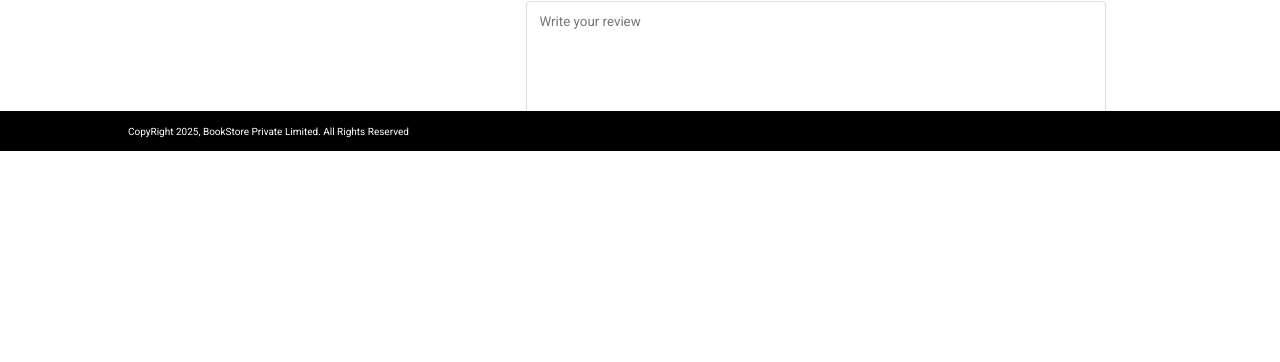
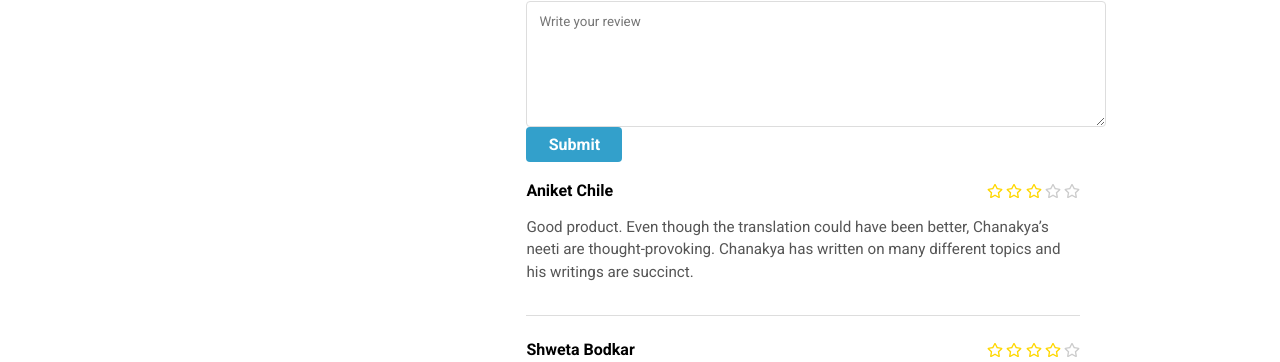
Before and after one commit to likithSiddavatamM/eCommerce-BookStoreApp, a React (Create React App) app: page /book/1 in a window 1280 px wide. Shown: the part 438-800 px from the top of the page. Built offline with nearby package versions, Linux system fonts and the light colour scheme; no server answers.

Commit message:
[Preetham B S] REFACTORED : The BookDetails and Cart

```diff
--- a/src/Api.js
+++ b/src/Api.js
@@ -115,14 +115,18 @@ export const createCustomerApiCall = async (payload) => {
 
 export const addToCartApi = async (bookId) => {
     try {
-        const response = await axios.post(`${BASE_URL}cart`, { bookId }, {
-            headers: {
-                Authorization: getAuth()
+        const response = await axios.post(
+            `${BASE_URL}cart/${bookId}`,
+            {},
+            {
+                headers: {
+                    Authorization: getAuth(),
+                },
             }
-        });
+        );
         return response.data;
     } catch (error) {
-        console.error("Error adding to cart:", error);
+        console.error("Error adding to cart:", error?.response?.data || error.message);
         throw error;
     }
 };
@@ -143,14 +147,18 @@ export const removeFromCartApi = async (bookId) => {
 
 export const updateCartQuantityApi = async (bookId, quantity) => {
     try {
-        const response = await axios.put(`${BASE_URL}cart`, { bookId, quantity }, {
-            headers: {
-                Authorization: getAuth()
+        const response = await axios.put(
+            `${BASE_URL}cart/${bookId}`,
+            { quantity },
+            {
+                headers: {
+                    Authorization: getAuth(),
+                },
             }
-        });
+        );
         return response.data;
     } catch (error) {
-        console.error("Error updating cart quantity:", error);
+        console.error("Error updating cart quantity:", error?.response?.data || error.message);
         throw error;
     }
 };
--- a/src/App/CartSlice.js
+++ b/src/App/CartSlice.js
@@ -4,7 +4,7 @@ const cartSlice = createSlice({
   name: 'cart',
   initialState: {
     items: [],
-    isCartOpen: false
+    isCartOpen: false,
   },
   reducers: {
     addToCart: (state, action) => {
@@ -30,9 +30,12 @@ const cartSlice = createSlice({
     },
     clearCart: (state) => {
       state.items = [];
-    }
+    },
+    mergeCarts: (state, action) => {
+      state.items = action.payload;
+    },
   }
 });
 
-export const { addToCart, removeFromCart, updateQuantity, toggleCart, clearCart } = cartSlice.actions;
+export const { addToCart, removeFromCart, updateQuantity, toggleCart, clearCart, mergeCarts } = cartSlice.actions;
 export default cartSlice.reducer;
--- a/src/Components/BookDetails/BookDetails.jsx
+++ b/src/Components/BookDetails/BookDetails.jsx
@@ -180,6 +180,40 @@ const BookDetails = () => {
       className="book-details__review-input"
       readOnly
       />
+    <button className="book-details__submit-button">Submit</button>
+    <br></br>
+  </div>
+  <div className="book-details__reviews">
+    <div className="book-details__review">
+      <div className="book-details__review-header">
+        <span className="book-details__review-author">Aniket Chile</span>
+        <div className="book-details__review-stars">
+          {[1, 2, 3].map((rating) => (
+            <FaRegStar key={rating} className="book-details__star-filled" />
+          ))}
+          {[1, 2].map((rating) => (
+            <FaRegStar key={rating} className="book-details__star-empty" />
+          ))}
+        </div>
+      </div>
+      <p className="book-details__review-text">
+        Good product. Even though the translation could have been better, Chanakya’s neeti are thought-provoking. Chanakya has written on many different topics and his writings are succinct.
+      </p>
+    </div>
+    <div className="book-details__review">
+      <div className="book-details__review-header">
+        <span className="book-details__review-author">Shweta Bodkar</span>
+        <div className="book-details__review-stars">
+          {[1, 2, 3, 4].map((rating) => (
+            <FaRegStar key={rating} className="book-details__star-filled" />
+          ))}
+          <FaRegStar className="book-details__star-empty" />
+        </div>
+      </div>
+      <p className="book-details__review-text">
+        Good product. Even though the translation could have been better, Chanakya’s neeti are thought-provoking. Chanakya has written on many different topics and his writings are succinct.
+      </p>
+     </div>
      </div>
       </div>
         </div>
--- a/src/Components/BookDetails/BookDetails.scss
+++ b/src/Components/BookDetails/BookDetails.scss
@@ -4,6 +4,7 @@
     margin: 0 auto;
     position: relative;
     top:3em;
+    min-height: 90vh;
 
     &__container {
       margin: 0em 10em;
@@ -200,4 +201,61 @@
         border-color: #4a90e2;
       }
     }
+
+    &__submit-button {
+      padding: 0.5rem 1rem;
+      background-color: #33a0cb;
+      color: white;
+      border: none;
+      border-radius: 4px;
+      font-size: 1rem;
+      font-weight: bold;
+      cursor: pointer;
+      width: 6em;
+
+      &:hover {
+        background-color: rgb(28, 171, 206);
+      }
+    }
+
+    .book-details__reviews {
+      .book-details__review {
+        margin-bottom: 1.5rem;
+        padding-bottom: 1rem;
+        border-bottom: 1px solid #ddd;
+
+        &-header {
+          display: flex;
+          justify-content: space-between;
+          align-items: center;
+          margin-bottom: 0.5rem;
+
+          .book-details__review-author {
+            font-weight: bold;
+            font-size: 1rem;
+          }
+
+          .book-details__review-stars {
+            display: flex;
+            gap: 0.2rem;
+
+            .book-details__star-filled {
+              font-size: 1rem;
+              color: #ffd700;
+            }
+
+            .book-details__star-empty {
+              font-size: 1rem;
+              color: #ccc;
+            }
+          }
+        }
+
+        .book-details__review-text {
+          font-size: 0.95rem;
+          color: #555;
+          line-height: 1.5;
+        }
+      }
+    }
   }
--- a/src/Components/Cart/Cart.scss
+++ b/src/Components/Cart/Cart.scss
@@ -3,6 +3,8 @@
   margin: 0 auto;
   padding: 20px;
   background-color: #fff;
+  padding-top: 1em;
+  min-height: 92vh;
 }
 
 .cart-header {
@@ -228,7 +230,8 @@
   background: #fff;
   margin: 20px auto;
   max-width: 800px;
-
+  padding-top: 1em;
+  min-height: 90vh;
   .cart-empty-icon {
     color: #666;
     margin-bottom: 20px;
--- a/src/Components/QuantitySelector/QuantitySelector.jsx
+++ b/src/Components/QuantitySelector/QuantitySelector.jsx
@@ -1,15 +1,108 @@
-import React from 'react';
+// import React from 'react';
+// import { useDispatch, useSelector } from 'react-redux';
+// import { updateQuantity } from '../../App/CartSlice';
+// import { updateCartQuantityApi } from '../../Api';
+// import './QuantitySelector.scss';
+
+// const QuantitySelector = ({ bookId, quantity, setQuantity, small = false }) => {
+//   const dispatch = useDispatch();
+//   const isAuthenticated = useSelector((state) => state.auth.isAuthenticated);
+
+//   const handleDecrease = () => {
+//     if (quantity > 1) {
+//       const newQuantity = quantity - 1;
+//       setQuantity(newQuantity);
+//       dispatch(updateQuantity({ id: bookId, quantity: newQuantity }));
+
+//       if (isAuthenticated) {
+//         updateCartQuantityApi(bookId, newQuantity);
+//       }
+//     }
+//   };
+
+//   const handleIncrease = () => {
+//     const newQuantity = quantity + 1;
+//     setQuantity(newQuantity);
+//     dispatch(updateQuantity({ id: bookId, quantity: newQuantity }));
+
+//     if (isAuthenticated) {
+//       updateCartQuantityApi(bookId, newQuantity);
+//     }
+//   };
+
+//   return (
+//     <div className={`quantity-selector ${small ? 'small' : ''}`}>
+//       <button
+//         className={`btn ${quantity === 1 ? 'disabled' : ''}`}
+//         onClick={handleDecrease}
+//         disabled={quantity === 1}
+//       >
+//         -
+//       </button>
+//       <input
+//         type="text"
+//         className="quantity-input"
+//         value={quantity}
+//         readOnly
+//       />
+//       <button className="btn" onClick={handleIncrease}>
+//         +
+//       </button>
+//     </div>
+//   );
+// };
+
+// export default QuantitySelector;
+
+import React, { useState, useEffect } from 'react';
+import { useDispatch, useSelector } from 'react-redux';
+import { updateQuantity } from '../../App/CartSlice';
+import { updateCartQuantityApi, getBookById } from '../../Api';
 import './QuantitySelector.scss';
 
-const QuantitySelector = ({ quantity, setQuantity, small = false }) => {
+const QuantitySelector = ({ bookId, quantity, setQuantity, small = false }) => {
+  const dispatch = useDispatch();
+  const isAuthenticated = useSelector((state) => state.auth.isAuthenticated);
+  const [maxQuantity, setMaxQuantity] = useState(Infinity);
+
+  useEffect(() => {
+    const fetchBookDetails = async () => {
+      try {
+        const bookDetails = await getBookById(bookId);
+        setMaxQuantity(bookDetails.quantity);
+      } catch (error) {
+        console.error('Error fetching book details:', error);
+      }
+    };
+
+    fetchBookDetails();
+  }, [bookId]);
+
   const handleDecrease = () => {
     if (quantity > 1) {
-      setQuantity(quantity - 1);
+      const newQuantity = quantity - 1;
+      updateQuantityHandler(newQuantity);
     }
   };
 
   const handleIncrease = () => {
-    setQuantity(quantity + 1);
+    if (quantity < maxQuantity) {
+      const newQuantity = quantity + 1;
+      updateQuantityHandler(newQuantity);
+    }
+  };
+
+  const updateQuantityHandler = async (newQuantity) => {
+    setQuantity(newQuantity);
+    dispatch(updateQuantity({ id: bookId, quantity: newQuantity }));
+
+    if (isAuthenticated) {
+      try {
+        await updateCartQuantityApi(bookId, newQuantity);
+      } catch (error) {
+        console.error('Error updating cart quantity:', error);
+      }
+    }
   };
 
   return (
@@ -27,7 +120,11 @@ const QuantitySelector = ({ quantity, setQuantity, small = false }) => {
         value={quantity}
         readOnly
       />
-      <button className="btn" onClick={handleIncrease}>
+      <button
+        className={`btn ${quantity >= maxQuantity ? 'disabled' : ''}`}
+        onClick={handleIncrease}
+        disabled={quantity >= maxQuantity}
+      >
         +
       </button>
     </div>
```
Also changed, not shown: src/Components/Cart/Cart.jsx (+100 -3 lines). Lines whose indentation alone changed are shown as unchanged.
